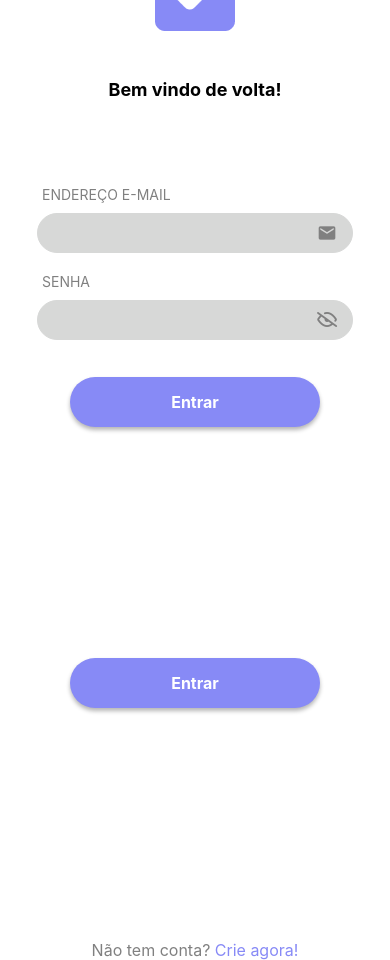
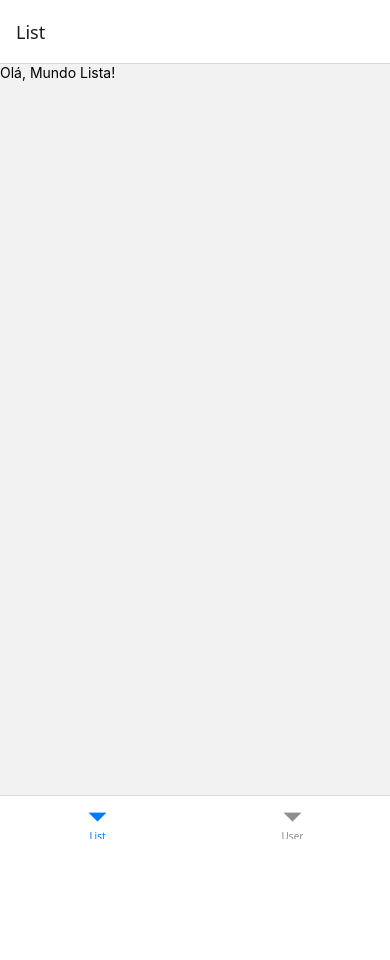
Before and after one commit to Gustavo280408/ReactNative-App, a React Native app: screen /BottomRoutes in a window 390 px wide. After the commit the page ends 844 px from the top, so only its background shows below. Built offline with nearby package versions, Linux system fonts and the light colour scheme.

Commit message:
atualizando o código, e agr é possivel mudar de uma tela para outra

```diff
--- a/App.tsx
+++ b/App.tsx
@@ -1,14 +1,19 @@
-import { StatusBar } from 'expo-status-bar';
-import { StyleSheet, Text, View } from 'react-native';
-import Login from './src/pages/login';
+import './gesture-handler';
+import { StyleSheet } from 'react-native';
+import Routes from './src/routes/index.routes';
+import { NavigationContainer } from '@react-navigation/native';
 
 export default function App() {
   return (
-    <Login />
+    <NavigationContainer>
+      <Routes />
+    </NavigationContainer>
   );
 }
 
 const styles = StyleSheet.create({
-
+  container: {
+    flex: 1
+  }
 
 });
--- /dev/null
+++ b/gesture-handler.native.js
@@ -0,0 +1 @@
+import 'react-native-gesture-handler';
--- a/package.json
+++ b/package.json
@@ -10,11 +10,14 @@
   },
   "dependencies": {
     "@react-native-vector-icons/ionicons": "12.3.0",
+    "@react-navigation/bottom-tabs": "^7.4.7",
+    "@react-navigation/stack": "^7.4.8",
     "expo": "~53.0.20",
     "expo-status-bar": "~2.2.3",
     "react": "19.0.0",
     "react-native": "0.79.5",
-    "@react-native-vector-icons": "^10.3.0"
+    "react-native-gesture-handler": "~2.24.0",
+    "react-native-vector-icons": "10.3.0"
   },
   "devDependencies": {
     "@babel/core": "^7.25.2",
--- /dev/null
+++ b/src/pages/list/index.tsx
@@ -0,0 +1,10 @@
+import React from "react";
+import { Text } from "react-native";
+
+export default function List () {
+    return (
+        <Text>
+            Olá, Mundo Lista!
+        </Text>
+    )
+}
--- /dev/null
+++ b/src/pages/list/styles.ts
@@ -0,0 +1,6 @@
+import { StyleSheet, Dimensions } from "react-native";
+import { themas } from "../global/themes";
+
+export const style = StyleSheet.create({
+
+})
--- a/src/pages/login/index.tsx
+++ b/src/pages/login/index.tsx
@@ -10,8 +10,11 @@
 import { themas } from "../../global/themes"
 import { Input } from "../../components/input";
 import { Button } from "../../components/Button";
+import { useNavigation, NavigationProp } from '@react-navigation/native'
 
 export default function Login() {
+
+    const navigation = useNavigation<NavigationProp<any>>()
     const [email, setEmail] = useState('');
     const [password, setPassword] = useState('');
     const [showPassword, setShowPassword] = useState(true);
@@ -24,6 +27,10 @@
                 return Alert.alert('Atenção', 'Informe os campos obrigatórios!');
             }
 
+            navigation.navigate("BottomRoutes")
+
+            console.log("Logou!!!!!!!!!!!!!!!");
+
             setTimeout(() => {
                 if (email == 'gustavo@gmail.com' && password == '12345678') {
                     Alert.alert('Logado com sucesso!');
@@ -34,6 +41,8 @@
             }, 3000)
         } catch (error) {
             console.log(error);
+        } finally {
+            setLoading(false);
         }
     }
     return (
@@ -63,44 +72,9 @@
                     secureTextEntry={showPassword}
                     onIconRightPress={() => setShowPassword(!showPassword)}
                 />
-                {/* <Text style={style.titleInput}>ENDEREÇO DE E-MAIL</Text> */}
-
-                {/* <View style={style.boxInput}>
-                    <TextInput
-                        style={style.input}
-                        value={email}
-                        onChangeText={setEmail}
-                    />
-                    <MaterialIcons
-                        name="email"
-                        size={20}
-                        color={themas.colors.gray}
-                    />
-                </View>
-                <Text style={style.titleInput}>SENHA</Text>
-                <View style={style.boxInput}>
-                    <TextInput
-                        style={style.input}
-                        value={password}
-                        onChangeText={setPassword}
-                    />
-                    <MaterialIcons
-                        name="remove-red-eye"
-                        size={20}
-                        color={themas.colors.gray}
-                    />
-                </View> */}
             </View>
             <View style={style.boxBotton}>
-                <TouchableOpacity style={style.button} onPress={() => getLogin()}>
-                    {
-                        loading ? <ActivityIndicator color={'#ffff'} size={"small"} /> :
-                            <Text style={style.textButton}>Entrar</Text>
-                    }
-                </TouchableOpacity>
-            </View>
-            <View style={style.boxBotton}>
-                <Button text="Entrar" loading={loading} onPress={() => getLogin} />
+                <Button text="Entrar" loading={loading} onPress={() => getLogin()} />
             </View>
             <Text style={style.textBotton}>Não tem conta?
                 <Text style={{ color: themas.colors.primary }}> Crie agora!</Text></Text>
--- /dev/null
+++ b/src/pages/user/index.tsx
@@ -0,0 +1,10 @@
+import React from "react";
+import { Text } from "react-native";
+
+export default function User () {
+    return (
+        <Text>
+            Olá, Mundo User!
+        </Text>
+    )
+}
--- /dev/null
+++ b/src/pages/user/styles.ts
@@ -0,0 +1,6 @@
+import { StyleSheet, Dimensions } from "react-native";
+import { themas } from "../../global/themes";
+
+export const style = StyleSheet.create({
+
+})
--- /dev/null
+++ b/src/routes/bottom.routes.tsx
@@ -0,0 +1,20 @@
+import { createBottomTabNavigator } from "@react-navigation/bottom-tabs";
+import List from "../pages/list";
+import User from "../pages/user";
+
+const Tab = createBottomTabNavigator();
+
+export default function BottomRoutes() {
+    return (
+        <Tab.Navigator>
+            <Tab.Screen
+                name="List"
+                component={List}
+            />
+            <Tab.Screen
+                name="User"
+                component={User}
+            />
+        </Tab.Navigator>
+    )
+}
--- /dev/null
+++ b/src/routes/index.routes.tsx
@@ -0,0 +1,30 @@
+import React from "react";
+import { createStackNavigator } from "@react-navigation/stack";
+import Login from "../pages/login";
+import BottomRoutes from "./bottom.routes";
+
+export default function Routes() {
+    const Stack = createStackNavigator()
+
+    return (
+        <Stack.Navigator
+        initialRouteName="Login"
+        screenOptions={{
+            headerShown: false,
+            cardStyle: {
+                backgroundColor: "#fff"
+            }
+        }}
+        >
+
+        <Stack.Screen
+        name="Login"
+        component={Login}
+        />
+        <Stack.Screen
+        name="BottomRoutes"
+        component={BottomRoutes}
+        />
+        </Stack.Navigator>
+    )
+}
```
Also changed, not shown: gesture-handler.js (added), 1 other file (tests, documents, lock files or other folders). Lines whose indentation alone changed are shown as unchanged.
